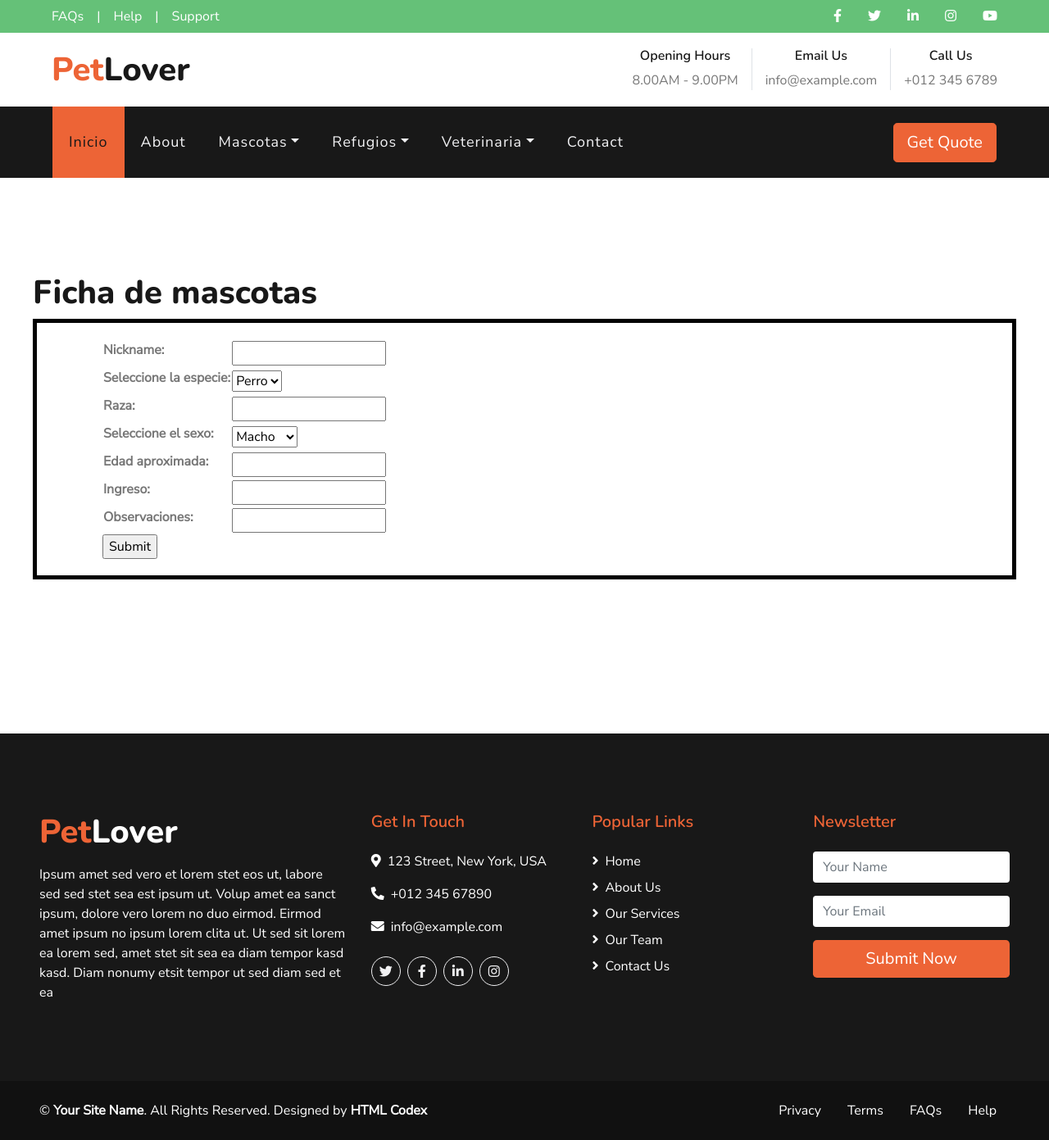
After one commit to augustoromer/Tester-entrega1, a Django app: page /ficha-mascotas/ in a window 1280 px wide. The commit adds this page. Shown: the whole page at 82% size. Run offline with Django 4.2, Linux system fonts and the light colour scheme; some libraries are stand-ins or nearby versions.

Commit message:
carga mascotas y busqueda

```diff
--- /dev/null
+++ b/Mascota/Templates/ficha_mascotas.html
@@ -0,0 +1,23 @@
+{% extends "padre.html" %}
+
+{% load static %}
+
+{% block contenidoQueCambia%}
+<div style = "padding: 20px 40px;">
+
+    <h1>Ficha de mascotas</h1>
+    <form action= " " method ="POST" style = "padding: 20px 80px;border-color: BLACK;border-width: 5px;border-style: solid;">
+        {% csrf_token %}
+
+        <table>
+
+            {{ form_mascotas.as_table }}
+
+        </table>
+
+     <input type="submit" name="Enviar">
+
+
+    </form>
+</div>
+{% endblock %}
--- a/Mascota/Templates/padre.html
+++ b/Mascota/Templates/padre.html
@@ -113,8 +113,8 @@
                     <div class="nav-item dropdown">
                         <a href="#" class="nav-link dropdown-toggle" data-toggle="dropdown">Mascotas</a>
                         <div class="dropdown-menu rounded-0 m-0">
-                            <a href="{% url "index" %}" class="dropdown-item">Cargar Mascota rescatada</a>
-                            <a href="{% url "index"%}" class="dropdown-item">Buscar Mascota</a>
+                            <a href="{% url "ficha-mascotas" %}" class="dropdown-item">Cargar Mascota rescatada</a>
+                            <a href="{% url "ficha-busqueda-mascota" %}" class="dropdown-item">Buscar Mascota</a>
                         </div>
                     </div>
 
--- a/Mascota/forms.py
+++ b/Mascota/forms.py
@@ -1,6 +1,5 @@
 from contextlib import nullcontext
 from django import forms
-
 
 class Ficha_form (forms.Form):
 
@@ -16,3 +15,14 @@ class Refugio_form (forms.Form):
     telefono = forms.IntegerField()
     email = forms.EmailField()
     direccion = forms.CharField()
+
+sexos = [(' Macho',' Macho'),(' Hembra',' Hembra')]
+lista_especies = [(' Perro',' Perro'),(' Gato',' Gato')]
+class Mascota_form (forms.Form):
+    nickname = forms.CharField()
+    especie = forms.ChoiceField(choices=lista_especies,required=True,label='Seleccione la especie')
+    raza = forms.CharField()
+    sexo =  forms.ChoiceField(choices=sexos,required=True,label='Seleccione el sexo')
+    edad_aprox= forms.IntegerField(label='Edad aproximada')
+    ingreso = forms.DateField()
+    observaciones = forms.CharField()
--- a/Mascota/models.py
+++ b/Mascota/models.py
@@ -1,7 +1,4 @@
 from django.db import models
-
-# Create your models here.
-
 
 class Mascota (models.Model):
 
--- a/Mascota/urls.py
+++ b/Mascota/urls.py
@@ -1,9 +1,6 @@
 from django.urls import path
 
-from Mascota.views import buscar_refugio, busqueda_refugio
-
-from Mascota.views import Ficha_refugio, Ficha_veterinaria, Padre, Index, buscar_ficha, busqueda_Vacuna, inicio
-
+from Mascota.views import buscar_refugio, busqueda_refugio,Ficha_refugio, Ficha_veterinaria, Padre, Index, buscar_ficha, busqueda_Vacuna, inicio,ficha_mascota,busqueda_mascota,buscar_mascota
 
 
 urlpatterns = [
@@ -16,4 +13,7 @@ urlpatterns = [
     path("ficha-refugio/", Ficha_refugio, name="ficha-refugio"),
     path("ficha-busqueda-refugio/", busqueda_refugio, name="ficha-busqueda-refugio"),
     path("buscar-refugio/", buscar_refugio, name="buscar-refugio"),
+    path("ficha-mascotas/",ficha_mascota,name="ficha-mascotas"),
+    path("ficha-busqueda-mascota/", busqueda_mascota, name="ficha-busqueda-mascota"),
+    path("buscar-mascota/",buscar_mascota,name="buscar-mascota"),
 ]
--- a/Mascota/views.py
+++ b/Mascota/views.py
@@ -3,8 +3,8 @@ from django.http import HttpResponse
 import datetime
 from django.template import loader
 from Mascota import Templates
-from Mascota.models import Ficha_medica, Refugio
-from Mascota.forms import Ficha_form, Refugio_form
+from Mascota.models import Ficha_medica, Refugio,Mascota
+from Mascota.forms import Ficha_form, Refugio_form,Mascota_form
 
 
 def Padre (request):
@@ -17,7 +17,6 @@ def Index (request):
 def inicio (request):
 
     return render(request, "inicio.html")
-
 
 def Ficha_veterinaria (request):
 
@@ -43,71 +42,66 @@ def Ficha_veterinaria (request):
 
     return render(request, "ficha_veterinaria.html", {"miFormulario" : miFormulario})
 
-
 def busqueda_Vacuna (request):
-
     return render (request, "ficha_busqueda.html")
 
-
 def buscar_ficha (request):
-
     if request.GET["registro"]:
-
         registro= request.GET["registro"]
-
         fichas= Ficha_medica.objects.filter(registro__icontains = registro)
-
         return render(request, "ficha_resultado.html", {"fichas": fichas,"registro": registro})
     else:
         respuesta ="No enviaste datos"
-
     return render (request, "inicio.html", {"respuesta": respuesta})
 
-
 def Ficha_refugio (request):
-
     if request.method == "POST":
-
         miFormulario = Refugio_form(request.POST)
-
         if miFormulario.is_valid():
-
             data = miFormulario.cleaned_data
-
             ficha = Refugio(nombre = data["nombre"], telefono = data["telefono"], email= data["email"], direccion= data["direccion"])
-
             ficha.save()
-
-            # return redirect(inicio)
-
             return render (request, "index.html" , context ={})
-
     else:
-
         miFormulario = Refugio_form()
-
     return render(request, "ficha_refugio.html", {"miFormulario" : miFormulario})
 
-
 def busqueda_refugio (request):
-
     return render (request, "ficha_busqueda_refugio.html")
 
-
 def buscar_refugio (request):
-
     if request.GET["nombre"]:
-
         nombre= request.GET["nombre"]
-
         fichas= Refugio.objects.filter(nombre__icontains = nombre)
-
         return render(request, "ficha_resultado_refugio.html", {"fichas": fichas,"nombre": nombre})
     else:
         respuesta ="No enviaste datos"
-
     return render (request, "inicio.html", {"respuesta": respuesta})
 
+def ficha_mascota (request):
+    if request.method == "POST":
+        form_mascotas = Mascota_form(request.POST)
+        if form_mascotas.is_valid():
+            data = form_mascotas.cleaned_data
+            ficha = Mascota(nickname = data['nickname'], especie = data['especie'],raza = data['raza'], sexo = data['sexo'],edad_aprox = data['edad_aprox'],ingreso = data['ingreso'], observaciones = data['observaciones'],)
+            ficha = ficha.save()
+            # return redirect(inicio)
+            return render (request, "inicio.html" , context ={})
+    else:
+        form_mascotas = Mascota_form()
+        return render(request,'ficha_mascotas.html',{"form_mascotas": form_mascotas})
+
+def busqueda_mascota (request):
+    return render (request, "ficha_busqueda_mascotas.html")
+
+def buscar_mascota (request):
+    if request.GET["nickname"]:
+        nickname= request.GET["nickname"]
+        fichas= Mascota.objects.filter(nickname__icontains = nickname)
+        return render(request, "ficha_resultado_mascotas.html", {"fichas":fichas,"nickname":nickname})
+    else:
+        respuesta ="No enviaste datos"
+    return render (request, "inicio.html", {"respuesta": respuesta})
 
 #  Products.objects.create(
             #     vacuna1= form.cleaned_data['vacuna1'],
```
Also changed, not shown: Mascota/Templates/ficha_busqueda_mascotas.html (added, +19 -0 lines), Mascota/Templates/ficha_resultado_mascotas.html (added, +40 -0 lines), db.sqlite3.
